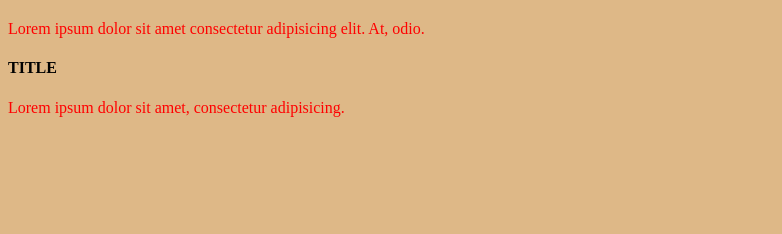
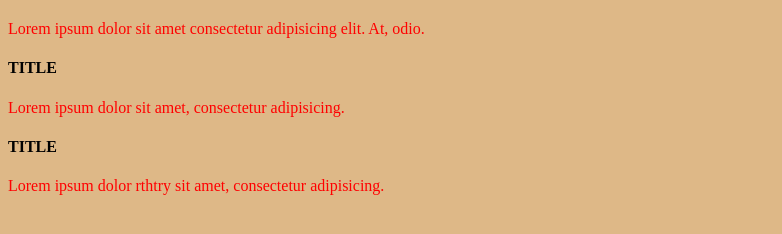
Before and after one commit to Ilshat700/gittest, a plain HTML site: page index.html in a window 1280 px wide. Shown: the part 314-548 px from the top of the page, without its empty margins (0-782 px from the left). Drawn offline with Linux system fonts and the light colour scheme.

Commit message:
Новая вветка

```diff
--- a/index.html
+++ b/index.html
@@ -17,6 +17,8 @@
     <p>Lorem ipsum dolor sit amet consectetur adipisicing elit. At, odio.</p>
     <h4>TITLE</h4>
     <p>Lorem ipsum dolor sit amet, consectetur adipisicing.</p>
+    <h4>TITLE</h4>
+    <p>Lorem ipsum dolor rthtry sit amet, consectetur adipisicing.</p>
 </body>
 
 </html>
```
